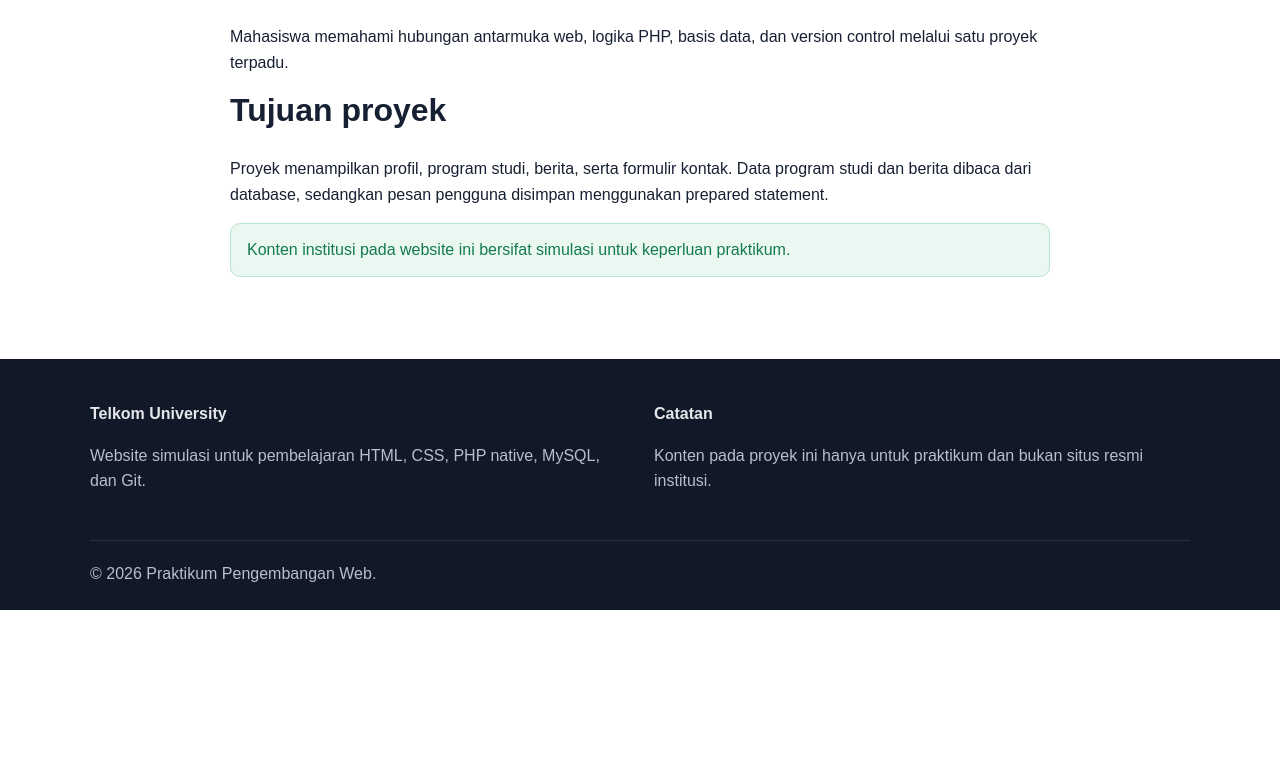
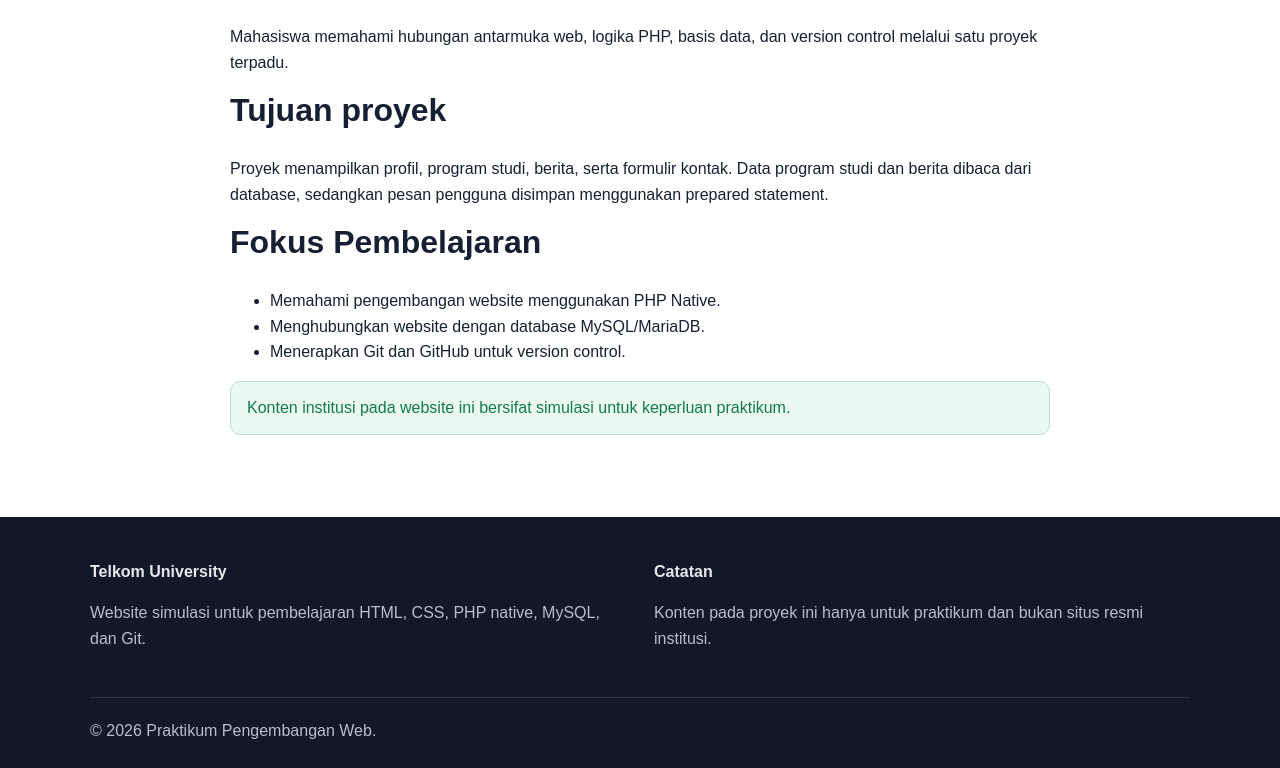
Before and after one commit to abiyyuadji/telkom-company-profile, a PHP site: page /profile.php in a window 1280 px wide. Shown: the part 465-1233 px from the top of the page. Before the commit the page ends 1075 px from the top, so only its background shows below. Run offline with PHP 8.4, Linux system fonts and the light colour scheme.

Commit message:
feat: tambahkan informasi fokus pembelajaran

```diff
--- a/profile.php
+++ b/profile.php
@@ -1,33 +1,48 @@
 <?php
-
 $pageTitle = 'Profil - Telkom University';
-
 require 'includes/header.php';
-
 ?>
 
 <section class="section">
-
     <div class="container article-body">
 
         <span class="eyebrow">Profil</span>
 
         <h1>Tentang proyek simulasi Telkom University</h1>
 
-        <p class="lead">Halaman ini digunakan untuk mempraktikkan struktur halaman PHP yang memakai header dan footer bersama.</p>
+        <p class="lead">
+            Halaman ini digunakan untuk mempraktikkan struktur halaman PHP
+            yang memakai header dan footer bersama.
+        </p>
 
         <h2>Visi pembelajaran</h2>
 
-        <p>Mahasiswa memahami hubungan antarmuka web, logika PHP, basis data, dan version control melalui satu proyek terpadu.</p>
+        <p>
+            Mahasiswa memahami hubungan antarmuka web, logika PHP,
+            basis data, dan version control melalui satu proyek terpadu.
+        </p>
 
         <h2>Tujuan proyek</h2>
 
-        <p>Proyek menampilkan profil, program studi, berita, serta formulir kontak. Data program studi dan berita dibaca dari database, sedangkan pesan pengguna disimpan menggunakan prepared statement.</p>
+        <p>
+            Proyek menampilkan profil, program studi, berita, serta formulir kontak.
+            Data program studi dan berita dibaca dari database, sedangkan pesan pengguna
+            disimpan menggunakan prepared statement.
+        </p>
 
-        <div class="alert alert-success">Konten institusi pada website ini bersifat simulasi untuk keperluan praktikum.</div>
+        <h2>Fokus Pembelajaran</h2>
+
+        <ul>
+            <li>Memahami pengembangan website menggunakan PHP Native.</li>
+            <li>Menghubungkan website dengan database MySQL/MariaDB.</li>
+            <li>Menerapkan Git dan GitHub untuk version control.</li>
+        </ul>
+
+        <div class="alert alert-success">
+            Konten institusi pada website ini bersifat simulasi untuk keperluan praktikum.
+        </div>
 
     </div>
-
 </section>
 
 <?php require 'includes/footer.php'; ?>
```
